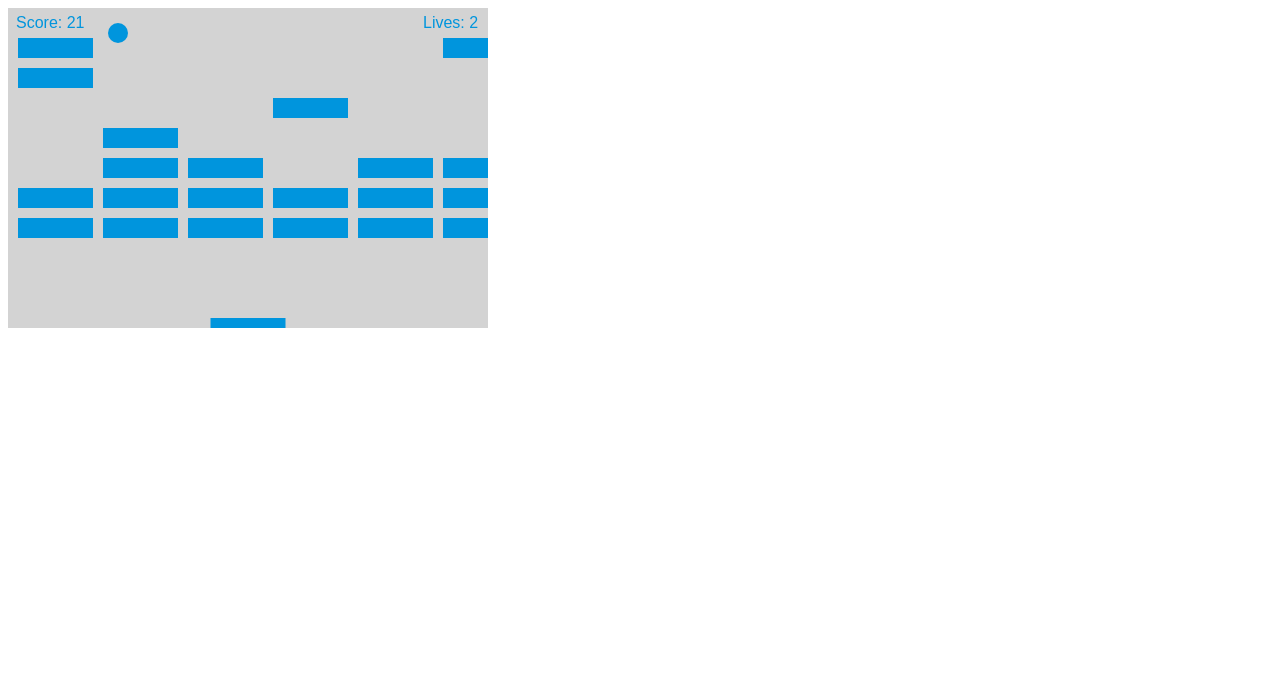
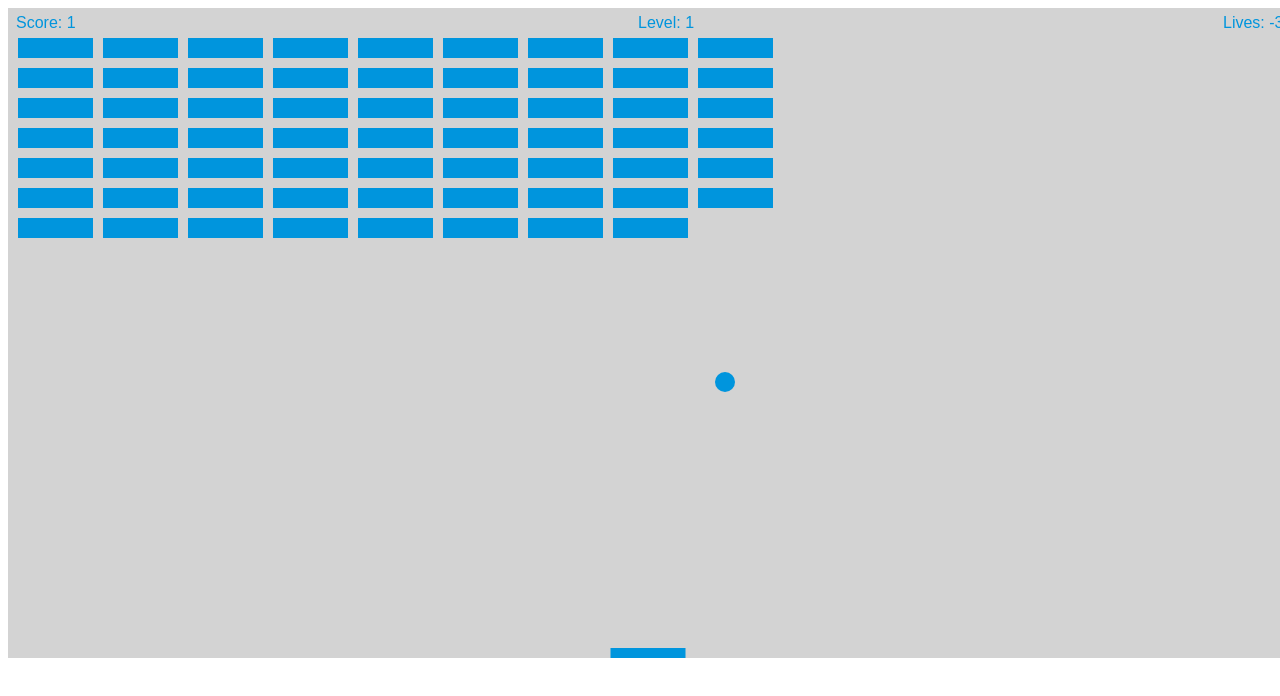
Before and after one commit to vngarg/BrekOut-Game, a plain HTML site: page index.html in a window 1280 px wide. Drawn offline with Linux system fonts and the light colour scheme.

Commit message:
Changed Height

```diff
--- a/index.html
+++ b/index.html
@@ -5,7 +5,7 @@
     </head>
     <body>
 
-        <canvas id="myCanvas" width="480" height="320">
+        <canvas id="myCanvas" width=1280% height=650%>
 
         </canvas>
         <script type="text/javascript" src="javascript.js"></script>
```
